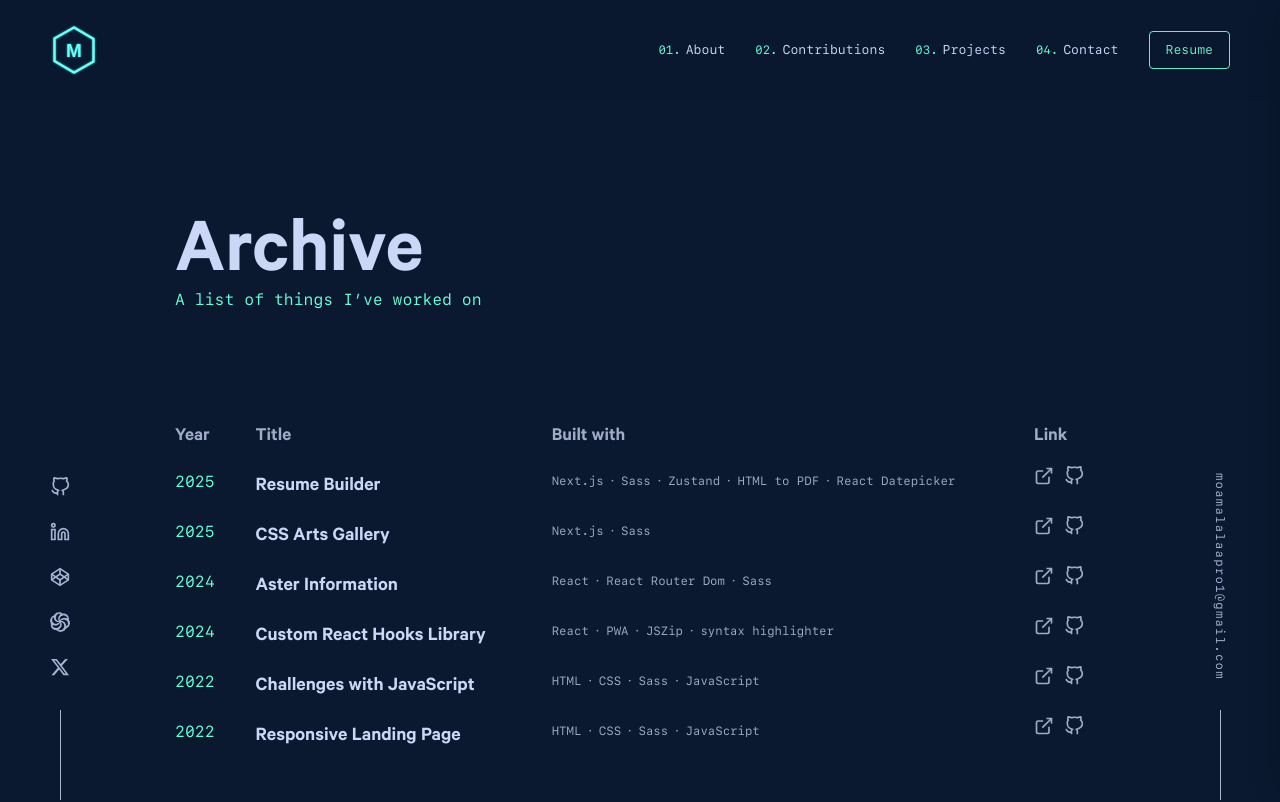
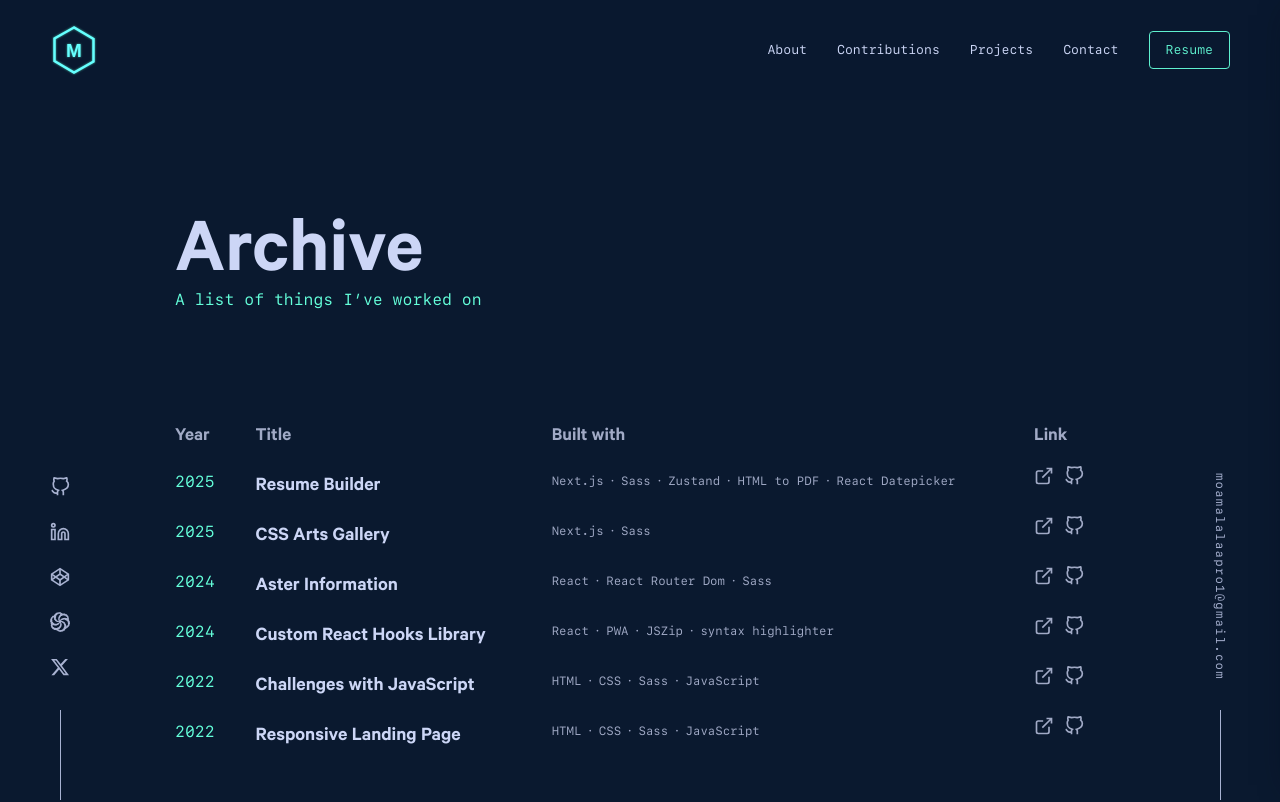
Before and after one commit to Moamal-2000/moamal-alaa, a Next.js app: page /archive in a window 1280 px wide. Shown: the top 802 px of the page. Built offline with nearby package versions, Linux system fonts and the light colour scheme.

Commit message:
chore(styles): remove unused `@use` and replace manual media query with `media` mixin

```diff
--- a/src/components/Header/HeaderNavLinks/HeaderNavLinks.module.scss
+++ b/src/components/Header/HeaderNavLinks/HeaderNavLinks.module.scss
@@ -34,7 +34,7 @@
   }
 }
 
-@media (min-width: 992px) {
+@include m.media(medium) {
   .navLinks li a::before {
     content: "0" counter(item) ".";
     margin-right: 5px;
--- a/src/components/Home/OtherProjectsSection/OtherProjects/ProjectCard/ProjectHeader/ProjectHeader.module.scss
+++ b/src/components/Home/OtherProjectsSection/OtherProjects/ProjectCard/ProjectHeader/ProjectHeader.module.scss
@@ -1,5 +1,3 @@
-@use "@/styles/mixins" as m;
-
 .projectHeader {
   width: 100%;
 }
--- a/src/components/Home/ProjectsSection/FeaturedProjects/FeaturedProject/ProjectLinks/ProjectLinks.module.scss
+++ b/src/components/Home/ProjectsSection/FeaturedProjects/FeaturedProject/ProjectLinks/ProjectLinks.module.scss
@@ -1,5 +1,3 @@
-@use "@/styles/mixins" as m;
-
 .projectLinks {
   display: flex;
   align-items: center;
```
